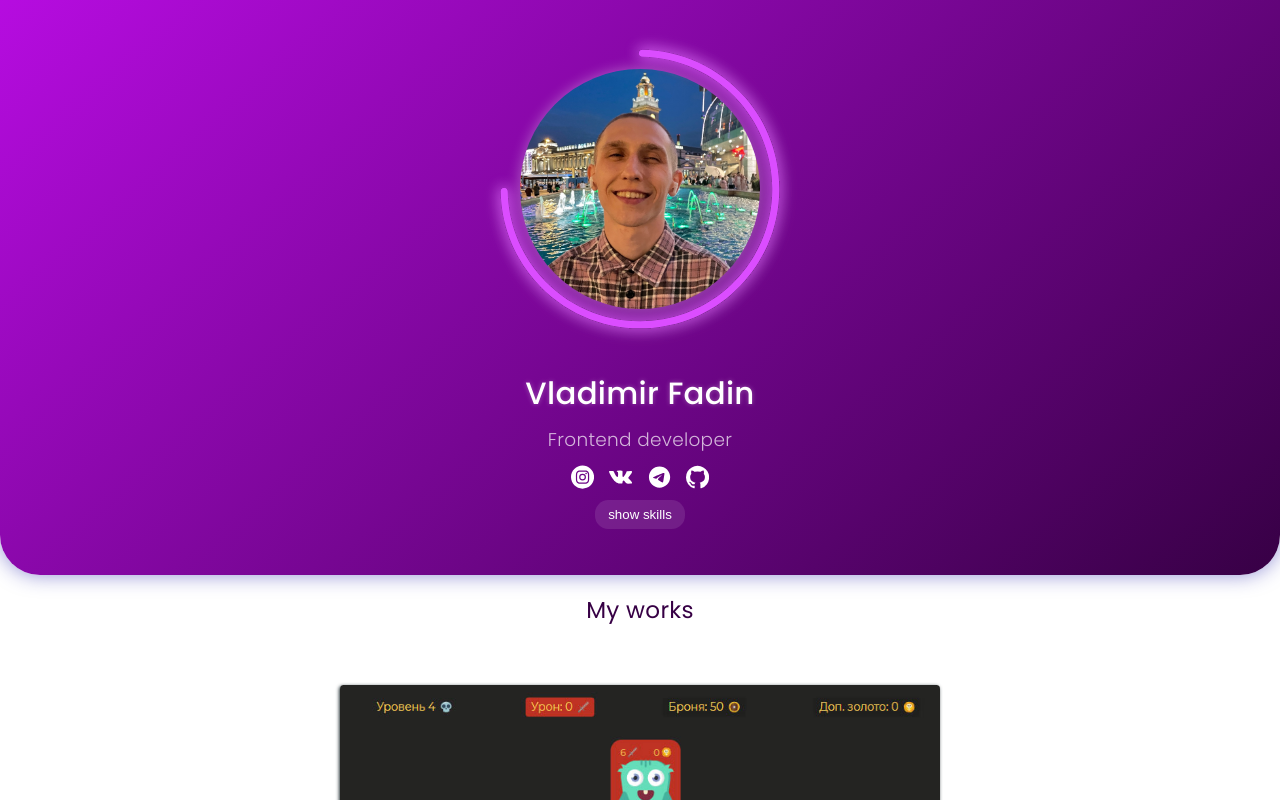
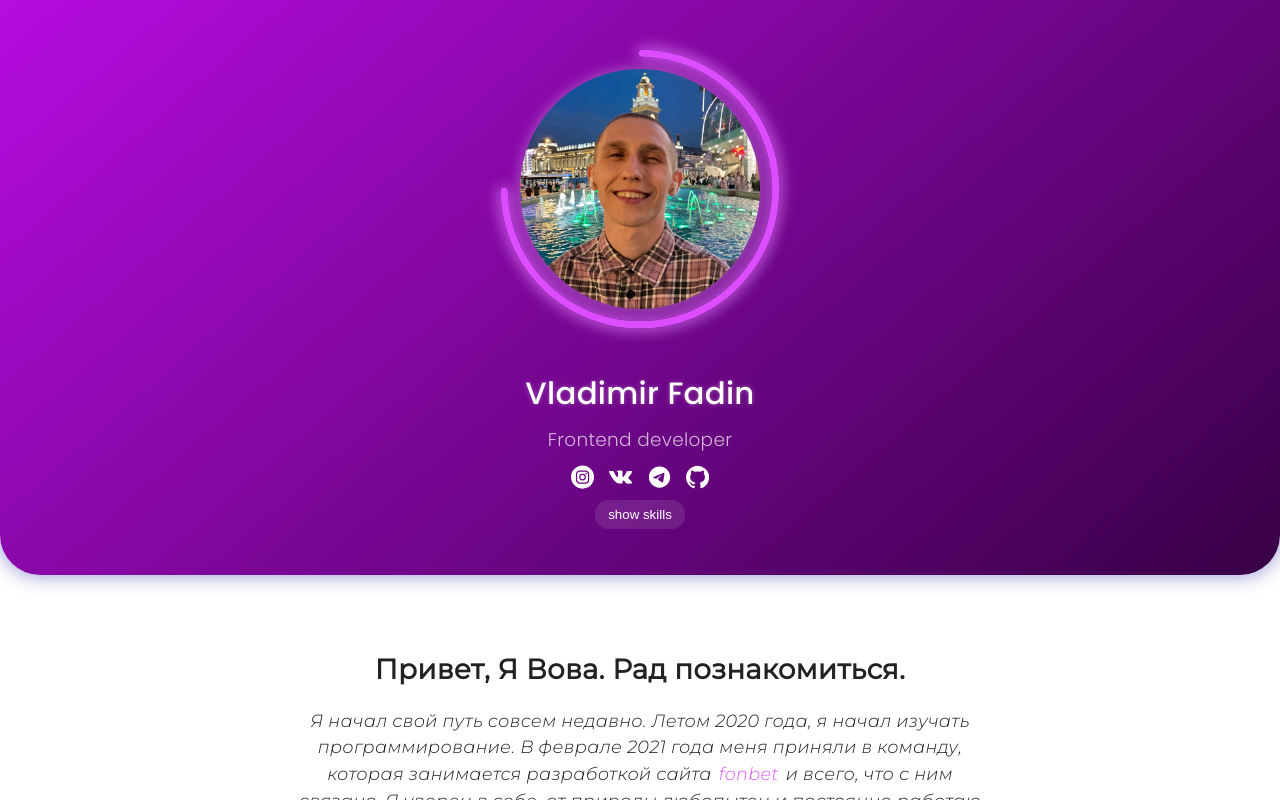
Before and after one commit to Fadinv/portfolio-templates, a Next.js app: page / in a window 1280 px wide. Built offline with nearby package versions, Linux system fonts and the light colour scheme.

Commit message:
some changes

```diff
--- a/pages/Components/Description/Description.module.css
+++ b/pages/Components/Description/Description.module.css
@@ -20,8 +20,8 @@
 }
 
 .Ps {
+    color: #222222;
     font-size: 1rem;
     font-weight: 300;
-    color: white;
     font-style: italic;
 }
--- a/pages/Components/Description/Description.tsx
+++ b/pages/Components/Description/Description.tsx
@@ -11,7 +11,7 @@ const Description: React.FC<DescriptionProps> = ({ps, href}) => {
     return (
         <div className={styles.Description}>
             <h3>Ссылка на исходный код</h3>
-            <a href={href}>
+            <a target={'_target'} href={href}>
                 {href}
             </a>
             {!!ps ? <p className={styles.Ps}>{ps}</p> : null}
--- /dev/null
+++ b/pages/Components/Hello/hello.tsx
@@ -0,0 +1,29 @@
+import React from 'react';
+import styles from './styles.module.sass';
+
+interface HelloProps {
+	style?: React.CSSProperties;
+}
+
+const Hello: React.FC<HelloProps> = ({style}) => {
+	return (
+		<div style={style} className={styles.hello}>
+			<div className={styles.hello__title}>
+				Привет, Я Вова. Рад познакомиться.
+			</div>
+			<div className={styles.hello__text}>
+				Я начал свой путь совсем недавно.
+				Летом 2020 года, я начал изучать программирование.
+				В феврале 2021 года меня приняли в команду, которая занимается разработкой сайта
+				<a target={'_target'} href={'https://fon.bet'}>
+					fonbet
+				</a>
+				и всего, что с ним связано. Я уверен в себе, от природы любопытен и постоянно работаю над улучшением своих навыков.
+				<br/>
+				{/*<div style={{marginTop: '.5em'}}/>*/}
+			</div>
+		</div>
+	);
+};
+
+export default Hello;
--- /dev/null
+++ b/pages/Components/Hello/styles.module.sass
@@ -0,0 +1,23 @@
+.hello
+	padding: 4em 2em
+	&__title,
+	&__text
+		font-family: 'Montserrat', sans-serif
+		color: #222222
+	&__title
+		font-size: 1.8rem
+		font-weight: 600
+	&__text
+		max-width: 40em
+		margin: 1em auto 0
+		font-size: 1.15rem
+		text-align: center
+		font-style: italic
+
+		a
+			margin: 0 .4em
+			color: rgb(222, 90, 255)
+
+			&:hover
+				color: rgb(222, 90, 255)
+				text-decoration: underline
--- a/pages/Components/Me/Header/Socials/socials.tsx
+++ b/pages/Components/Me/Header/Socials/socials.tsx
@@ -4,7 +4,7 @@ import styles from './styles.module.sass';
 const Socials = () => {
 	return (
 		<div className={styles.social}>
-			<a target={'_blank'} href={'https://www.instagram.com/vfadrik/'}>
+			<a target={'_target'} href={'https://www.instagram.com/vfadrik/'}>
 				<svg id="Слой_1" data-name="Слой 1" xmlns="http://www.w3.org/2000/svg"
 				     viewBox="0 0 512 512">
 					<path d="M305,256a49,49,0,1,1-49-49A49,49,0,0,1,305,256Z"/>
@@ -14,7 +14,7 @@ const Socials = () => {
 						d="M256,0C114.64,0,0,114.64,0,256S114.64,512,256,512,512,397.36,512,256,397.36,0,256,0ZM402.11,316.61c-.71,15.64-3.2,26.33-6.83,35.68a75.15,75.15,0,0,1-43,43c-9.35,3.63-20,6.12-35.68,6.83S295.93,403,256,403s-44.93-.17-60.61-.89-26.33-3.2-35.68-6.83a75.25,75.25,0,0,1-43-43c-3.63-9.35-6.12-20-6.83-35.68S109,295.92,109,256s.17-44.93.89-60.61,3.19-26.33,6.82-35.68a75.3,75.3,0,0,1,43-43c9.35-3.63,20-6.12,35.68-6.83S216.08,109,256,109s44.93.17,60.61.89,26.33,3.2,35.68,6.82a75.23,75.23,0,0,1,43,43c3.64,9.35,6.12,20,6.84,35.68S403,216.08,403,256,402.83,300.93,402.11,316.61Z"/>
 				</svg>
 			</a>
-			<a target={'_blank'} href={'https://vk.com/fadrik'}>
+			<a target={'_target'} href={'https://vk.com/fadrik'}>
 				<svg id="Capa_1" data-name="Capa 1" xmlns="http://www.w3.org/2000/svg"
 				     viewBox="0 0 548.36 312.86">
 					<path
@@ -22,14 +22,14 @@ const Socials = () => {
 						transform="translate(0 -117.75)"/>
 				</svg>
 			</a>
-			<a target={'_blank'} href={'https://t.me/vfadin'}>
+			<a target={'_target'} href={'https://t.me/vfadin'}>
 				<svg fill="#000000" xmlns="http://www.w3.org/2000/svg" viewBox="0 0 50 50" width="50px"
 				     height="50px">
 					<path
 						d="M25,2c12.703,0,23,10.297,23,23S37.703,48,25,48S2,37.703,2,25S12.297,2,25,2z M32.934,34.375	c0.423-1.298,2.405-14.234,2.65-16.783c0.074-0.772-0.17-1.285-0.648-1.514c-0.578-0.278-1.434-0.139-2.427,0.219	c-1.362,0.491-18.774,7.884-19.78,8.312c-0.954,0.405-1.856,0.847-1.856,1.487c0,0.45,0.267,0.703,1.003,0.966	c0.766,0.273,2.695,0.858,3.834,1.172c1.097,0.303,2.346,0.04,3.046-0.395c0.742-0.461,9.305-6.191,9.92-6.693	c0.614-0.502,1.104,0.141,0.602,0.644c-0.502,0.502-6.38,6.207-7.155,6.997c-0.941,0.959-0.273,1.953,0.358,2.351	c0.721,0.454,5.906,3.932,6.687,4.49c0.781,0.558,1.573,0.811,2.298,0.811C32.191,36.439,32.573,35.484,32.934,34.375z"/>
 				</svg>
 			</a>
-			<a target={'_blank'} href={'https://github.com/Fadinv'}>
+			<a target={'_target'} href={'https://github.com/Fadinv'}>
 				<svg id="Capa_1" data-name="Capa 1" xmlns="http://www.w3.org/2000/svg"
 				     viewBox="0 0 438.55 427.82">
 					<path
--- a/pages/Components/Me/styles.module.sass
+++ b/pages/Components/Me/styles.module.sass
@@ -1,4 +1,5 @@
 .me
+	font-family: 'Poppins', sans-serif
 	background: linear-gradient(318.97deg, #370045 0%, #B60CE0 100%, rgba(222, 90, 255, 0.87) 100%)
 	box-shadow: 0 0 20px rgba(36, 33, 171, 0.5)
 	border-radius: 0 0 40px 40px
@@ -152,13 +153,12 @@
 		flex: 1
 
 	&__skill
-		outline: .1em solid rgb(222, 90, 255)
+		border: .1em solid rgb(222, 90, 255)
 		padding: .25em 1em
 		border-radius: 1em
 		transition: outline-color .3s ease-out, color .3s ease-out
 		&:hover
 			color: rgb(222, 90, 255)
-			outline: .1em solid rgb(222, 90, 255)
 
 @media (min-width: 40em)
 	.me
--- a/pages/Components/Templates/TemplatesItem/TemplatesItem.module.css
+++ b/pages/Components/Templates/TemplatesItem/TemplatesItem.module.css
@@ -8,6 +8,7 @@
 }
 
 .TemplateItemTitle {
+    color: #370045;
     font-size: 1.25rem;
     font-weight: bolder;
     margin-bottom: .5em;
--- a/pages/Components/Templates/TemplatesItem/TemplatesItem.tsx
+++ b/pages/Components/Templates/TemplatesItem/TemplatesItem.tsx
@@ -18,12 +18,12 @@ const TemplatesItem: React.FC<TemplatesItemProps> = (props) => {
         <div className={styles.TemplatesItem}>
             {!!props.title ? <span className={styles.TemplateItemTitle}>{props.title}</span> : null}
             <div className={styles.PhotoBox}>
-                {props.href ? <a href={props.href}>
+                {props.href ? <a target={'_target'} href={props.href}>
                     <img className={styles.Img} src={props.src}/>
                 </a> : null}
-                {props.land ? <Link href={`/templates/land${props.land}`}>
+                {props.land ? <a target={'_target'} href={`/templates/land${props.land}`}>
                     <img className={styles.Img} src={props.src}/>
-                </Link> : null}
+                </a> : null}
             </div>
             {props.description ? <Description href={props.github} ps={props.ps}/>: null}
         </div>
--- a/pages/index.module.css
+++ b/pages/index.module.css
@@ -2,8 +2,7 @@
 @import url('https://fonts.googleapis.com/css2?family=Poppins:wght@200;300;400;500;600&display=swap');
 
 .Index {
-    /*font-family: 'Montserrat', sans-serif;*/
-    font-family: 'Poppins', sans-serif;
+    font-family: 'Montserrat', sans-serif;
     display: flex;
     flex-direction: column;
     padding: 0 0 2em 0;
@@ -21,6 +20,7 @@
 }
 
 .Me {
+    font-family: 'Poppins', sans-serif;
     font-size: 1.5rem;
     display: flex;
     flex-direction: column;
@@ -128,7 +128,15 @@
     display: flex;
     flex-direction: column;
     text-align: left;
-    margin-bottom: 1em;
+}
+
+.Text_sub {
+    text-align: center;
+    color: #370045;
+    font-size: 1.25rem;
+    padding: 1.25em 3em;
+    max-width: 40em;
+    margin: 0 auto;
 }
 
 .Text {
--- a/pages/index.tsx
+++ b/pages/index.tsx
@@ -1,4 +1,5 @@
 import React, {createRef, useEffect, useRef, useState} from 'react';
+import Hello from './Components/Hello/hello';
 import Header from './Components/Me/Header/header';
 import styles from './index.module.css';
 import TemplatesItem from './Components/Templates/TemplatesItem/TemplatesItem';
@@ -46,14 +47,17 @@ export default function Home() {
 
 			<Me scrollRef={scrollRef} onResize={updateCurrentHeight} ref={headerRef} collapseHeader={collapseHeader}/>
 
+			<Hello/>
 			<div className={styles.PortfolioStuck}>
-				<span className={styles.Text}>My works</span>
+				<span className={styles.Text}>Мои пет-работы</span>
+				<span className={styles.Text_sub}>"Пока тут я не оставляю коммерческие проекты. Если хотите узнать больше, пишите мне."</span>
 
 				<Templates>
 					<TemplatesItem
 						src={'/game1.jpg'} href={'https://clicker-blond.vercel.app/'}
 						github={'https://github.com/Fadinv/clicker'}
 						description title={'Кликер'}
+						ps={'Первое что я написал. Очень простая игра, но очень горжусь этой работой)'}
 					/>
 					<TemplatesItem
 						src={'/game2.png'}
```
